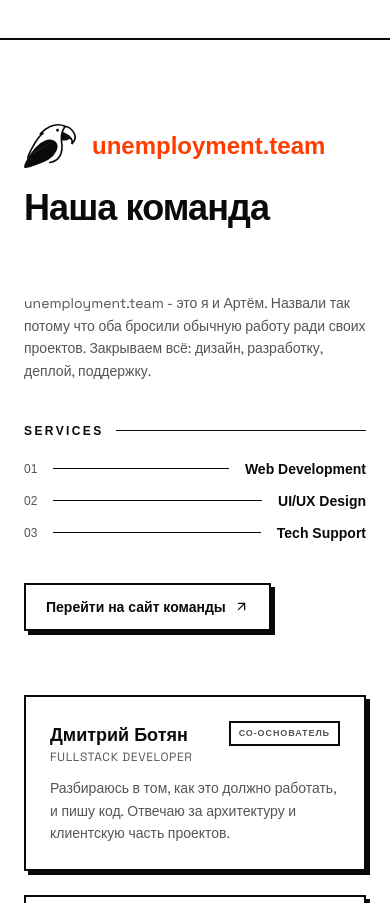
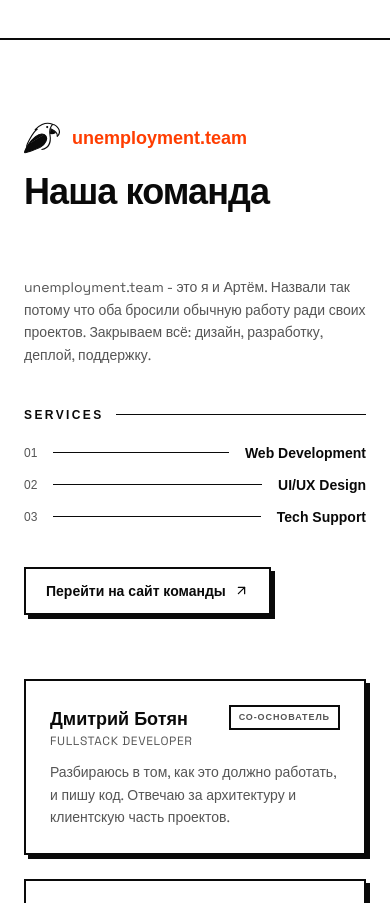
Before and after one commit to DmitryBotyan/portfolio, a React (Vite) app: page / in a window 390 px wide. Shown: the part 8800-9703 px from the top of the page. Built offline with nearby package versions, Linux system fonts and the light colour scheme; no server answers; a web font is replaced by a local one.

Commit message:
Fix unemployment.team overflow on small screens
Responsive logo size (36→44→52px) and headline (text-lg→2xl→4xl),
break-all + min-w-0 so the brand line never escapes the viewport.

Co-Authored-By: Claude Opus 4.7 <noreply@anthropic.com>

```diff
--- a/src/components/sections/Team.tsx
+++ b/src/components/sections/Team.tsx
@@ -15,9 +15,14 @@ export function Team() {
 
         {/* Heading */}
         <div className="mb-16">
-          <div className="flex items-center gap-4 mb-4">
-            <UnemploymentLogo size={52} className="text-foreground shrink-0" />
-            <span className="font-head text-2xl md:text-4xl font-black text-accent">{team.name}</span>
+          <div className="flex items-center gap-3 sm:gap-4 mb-4 min-w-0">
+            <UnemploymentLogo
+              size={52}
+              className="text-foreground shrink-0 w-9 h-9 sm:w-11 sm:h-11 md:w-[52px] md:h-[52px]"
+            />
+            <span className="font-head text-lg sm:text-2xl md:text-4xl font-black text-accent break-all min-w-0">
+              {team.name}
+            </span>
           </div>
           <h2 className="font-head text-4xl md:text-6xl font-black tracking-tight">{team.heading}</h2>
         </div>
```
